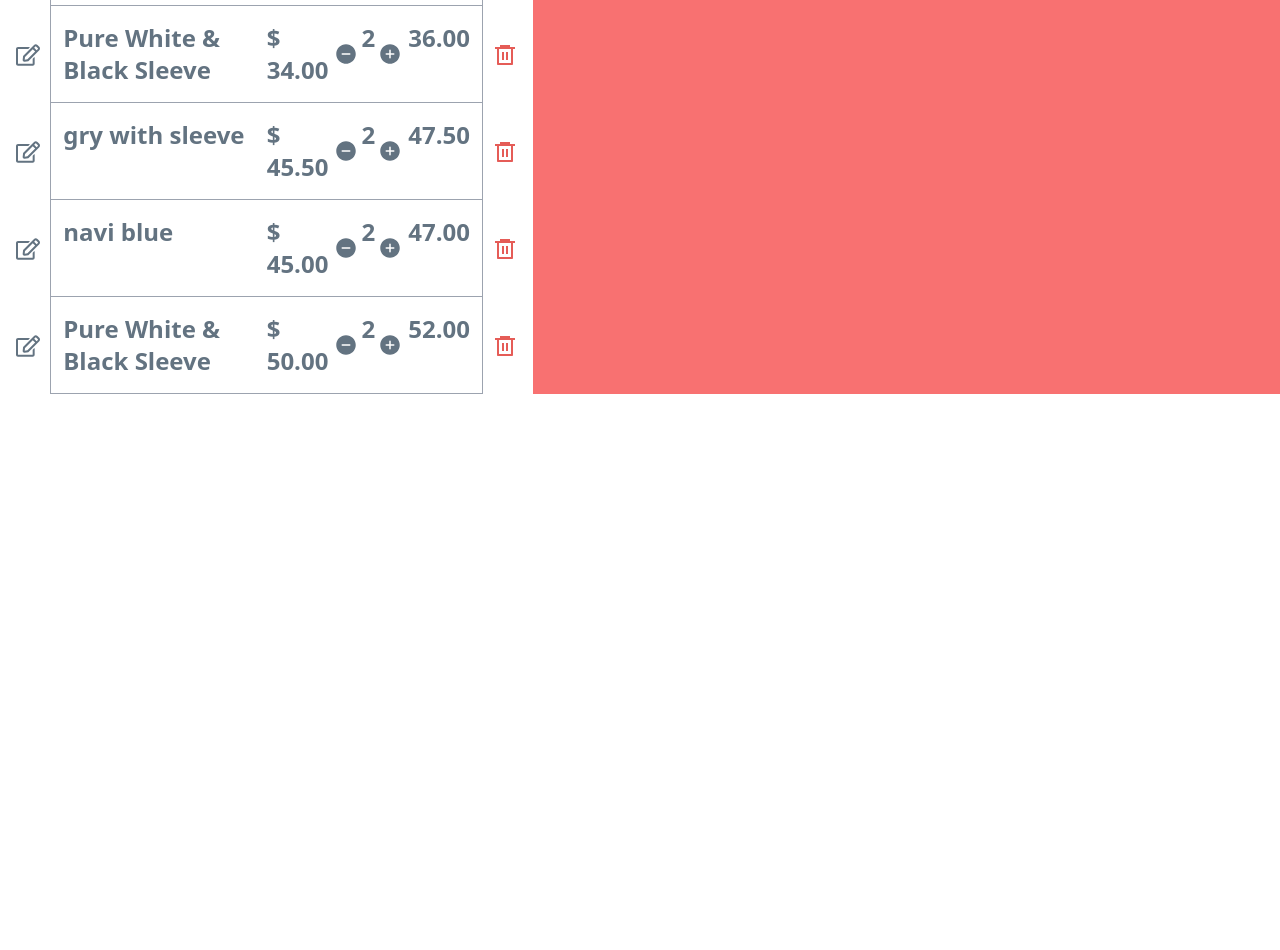
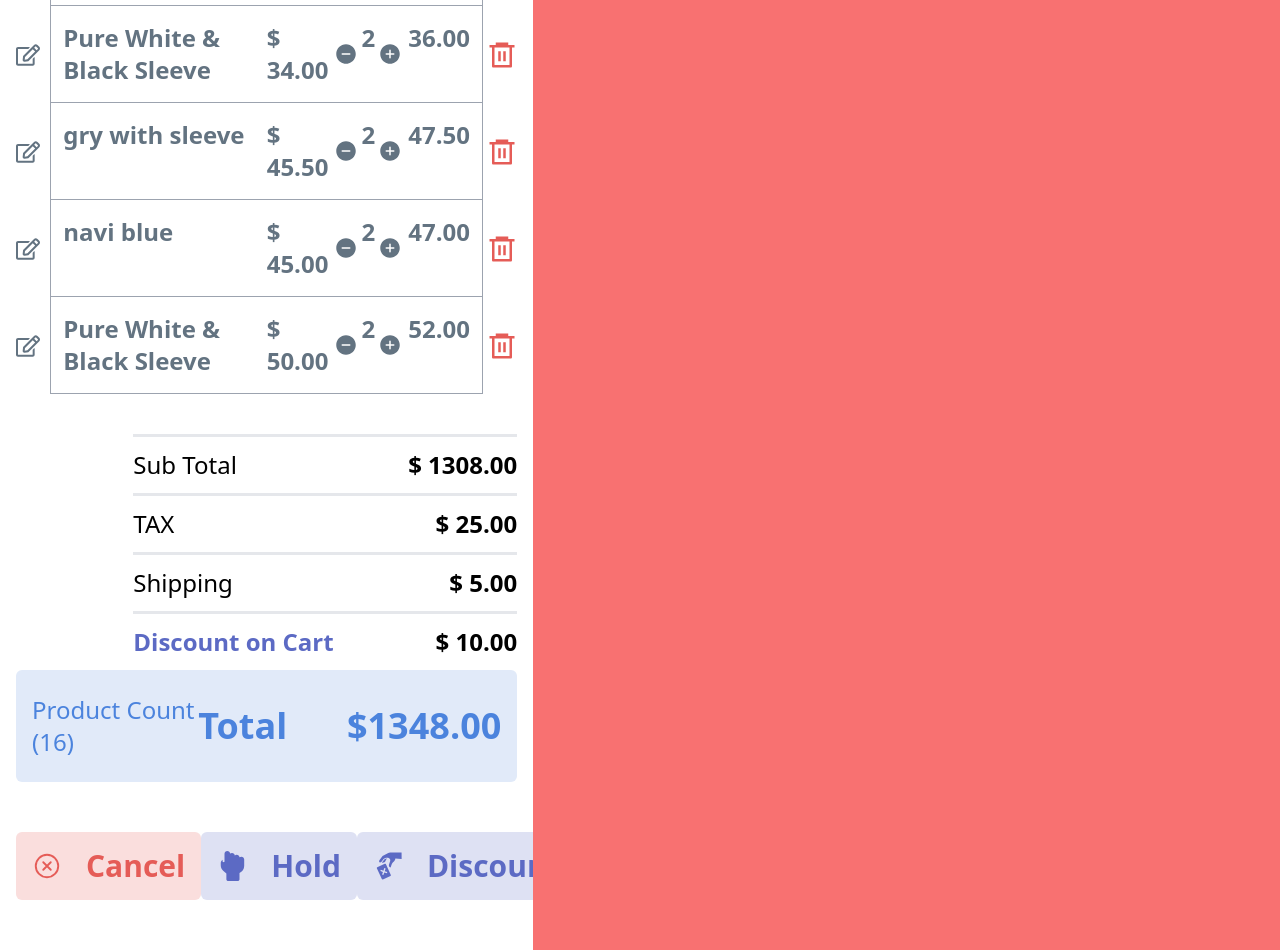
Before and after one commit to momenur/pos-app, a React (Vite) app: page / in a window 1280 px wide. Shown: the part 700-1650 px from the top of the page. Before the commit the page ends 1094 px from the top, so only its background shows below. Built offline with nearby package versions, Linux system fonts and the light colour scheme.

Commit message:
complect left-side

```diff
--- a/src/components/layouts/Navbar.jsx
+++ b/src/components/layouts/Navbar.jsx
@@ -8,7 +8,7 @@ const Navbar = () => {
   return (
     <nav className="mt-4 bg-white ">
       <ul className="custom-nav-class">
-        <Link>
+        <Link className="flex items-start justify-start">
           <RxHamburgerMenu className="text-6xl text-black" />
         </Link>
         <Link className="custom-ul-class">
--- a/src/components/ui/AddNewCustomer.jsx
+++ b/src/components/ui/AddNewCustomer.jsx
@@ -3,7 +3,7 @@ import { IoAddCircleOutline } from "react-icons/io5";
 
 const AddNewCustomer = () => {
   return (
-    <div className="flex items-center justify-between px-4 bg-[#E7E9F6] p-6 m-4 text-3xl text-[#5C6AC4] rounded-md">
+    <div className="flex items-center justify-between px-4 bg-[#E7E9F6] p-6 my-4 text-3xl text-[#5C6AC4] rounded-md">
       <div className="flex items-center gap-4">
         <span>
           <LiaUserCircle />
--- /dev/null
+++ b/src/components/ui/Calculate.jsx
@@ -0,0 +1,50 @@
+import { ordersData } from "../../Data/orders";
+
+const Calculate = () => {
+  const totalPrice = ordersData.reduce((acc, order) => {
+    const orderTotal = order.quantity * order.price;
+    return acc + orderTotal;
+  }, 0);
+
+  const totalQuantity = ordersData.reduce((acc, order) => {
+    return acc + order.quantity;
+  }, 0);
+
+  const tax = 25;
+  const shipping = 5;
+  const discount = 10;
+
+  const total = totalPrice + tax + shipping + discount;
+  return (
+    <div className="mt-10 ">
+      <div className="flex flex-col items-end text-2xl">
+        <div className="flex justify-between py-3 w-96 border-y-[3px]">
+          <p>Sub Total</p>
+          <p className="font-semibold">$ {totalPrice.toFixed(2)}</p>
+        </div>
+        <div className="flex justify-between py-3 w-96 ">
+          <p>TAX</p>
+          <p className="font-semibold">$ {tax.toFixed(2)}</p>
+        </div>
+        <div className="flex justify-between py-3 w-96 border-y-[3px]">
+          <p>Shipping</p>
+          <p className="font-semibold">$ {shipping.toFixed(2)}</p>
+        </div>
+        <div className="flex justify-between py-3 w-96 ">
+          <p className="text-[#5C6AC4] font-semibold">Discount on Cart</p>
+          <p className="font-semibold">$ {discount.toFixed(2)}</p>
+        </div>
+      </div>
+
+      <div className="flex justify-between bg-[#E1EAF9]  px-4 rounded-md py-6 items-center text-[#4B83DD] text-2xl">
+        <p>{`Product Count (${totalQuantity})`}</p>
+        <div className="flex justify-between text-4xl font-semibold w-96 ">
+          <p>Total</p>
+          <p>${total.toFixed(2)}</p>
+        </div>
+      </div>
+    </div>
+  );
+};
+
+export default Calculate;
--- a/src/components/ui/Container.jsx
+++ b/src/components/ui/Container.jsx
@@ -1,13 +1,17 @@
 import Navbar from "../layouts/Navbar";
 import AddNewCustomer from "./AddNewCustomer";
+import Calculate from "./Calculate";
+import Footer from "./Footer";
 import Orders from "./Orders";
 
 const Container = () => {
   return (
-    <div className="col-span-5">
+    <div className="col-span-5 px-4">
       <Navbar />
       <AddNewCustomer />
       <Orders />
+      <Calculate />
+      <Footer />
     </div>
   );
 };
--- /dev/null
+++ b/src/components/ui/Footer.jsx
@@ -0,0 +1,42 @@
+import { Link } from "react-router-dom";
+import { IoCloseCircleOutline } from "react-icons/io5";
+import { FaHandBackFist } from "react-icons/fa6";
+import { GiCardDiscard } from "react-icons/gi";
+import { LiaHandHoldingUsdSolid } from "react-icons/lia";
+
+const Footer = () => {
+  return (
+    <footer className="flex items-center justify-between my-8 text-3xl font-semibold">
+      <button className="bg-[#FADEDD] text-[#E55C57] p-4 col-span-3  flex items-center gap-6 rounded-md">
+        <span>
+          <IoCloseCircleOutline />
+        </span>
+        Cancel
+      </button>
+      <button className="bg-[#DEE1F3] text-[#5C6AC4] p-4 col-span-3  flex items-center gap-6 rounded-md">
+        <span>
+          <FaHandBackFist />
+        </span>
+        Hold
+      </button>
+      <button className="bg-[#DEE1F3] text-[#5C6AC4] p-4 col-span-3  flex gap-6 items-center rounded-md">
+        <span>
+          <GiCardDiscard />
+        </span>{" "}
+        Discount
+      </button>
+      <Link className="bg-[#DEE1F3] text-[#5C6AC4] px-6 py-4 col-span-3  rounded-md">
+        <button className="flex items-center gap-6">
+          {" "}
+          <span>
+            {" "}
+            <LiaHandHoldingUsdSolid />
+          </span>
+          Pay Now
+        </button>
+      </Link>
+    </footer>
+  );
+};
+
+export default Footer;
--- a/src/components/ui/Orders.jsx
+++ b/src/components/ui/Orders.jsx
@@ -5,7 +5,7 @@ import { RiDeleteBin6Line } from "react-icons/ri";
 
 const Orders = () => {
   return (
-    <div className="mx-4 text-[#637381] font-semibold">
+    <div className=" text-[#637381] font-semibold">
       {ordersData.map((order) => (
         <div key={order.id} className="flex items-center text-2xl">
           <span className="w-10">
@@ -33,7 +33,7 @@ const Orders = () => {
               <p>{(order.price + order.quantity).toFixed(2)}</p>
             </div>
           </div>
-          <span className="flex justify-end w-10 text-[#E55C57]">
+          <span className="flex justify-end w-10 text-3xl text-[#E55C57]">
             <RiDeleteBin6Line />
           </span>
         </div>
--- a/src/index.css
+++ b/src/index.css
@@ -3,7 +3,7 @@
 @tailwind utilities;
 
 .custom-nav-class {
-  @apply text-[#5C6AC4] flex items-center w-full text-3xl justify-evenly;
+  @apply text-[#5C6AC4] flex items-center w-full text-3xl justify-between;
 }
 .custom-ul-class {
   @apply flex gap-2 items-center px-3 py-2 bg-[#E7E9F6] rounded-md;
```
